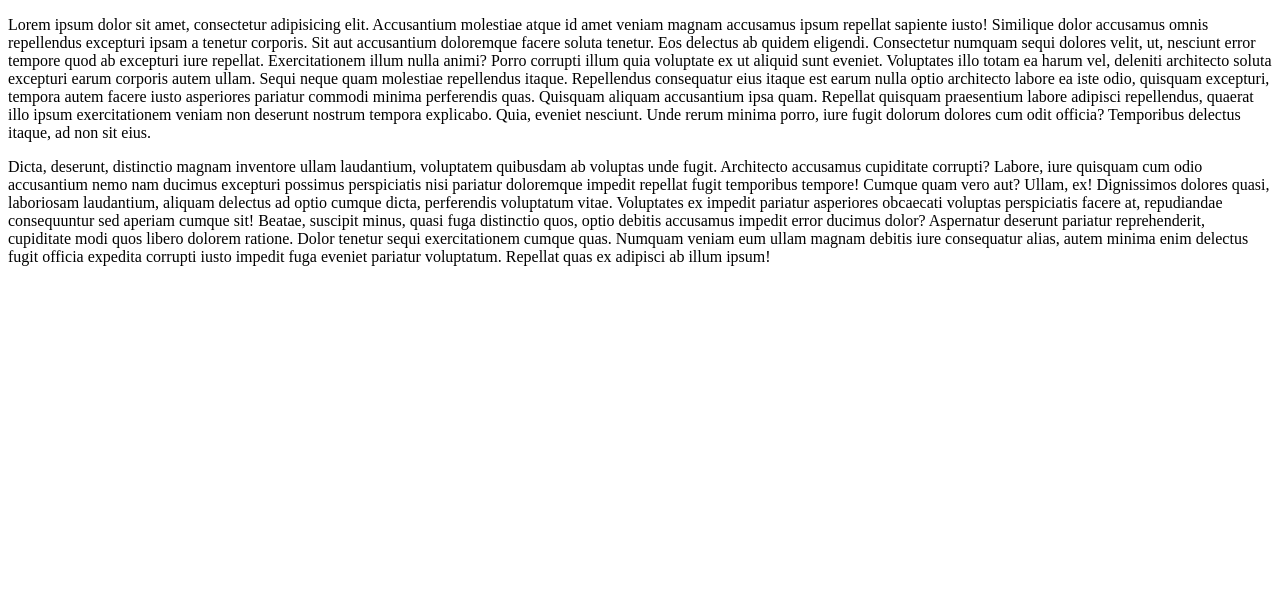
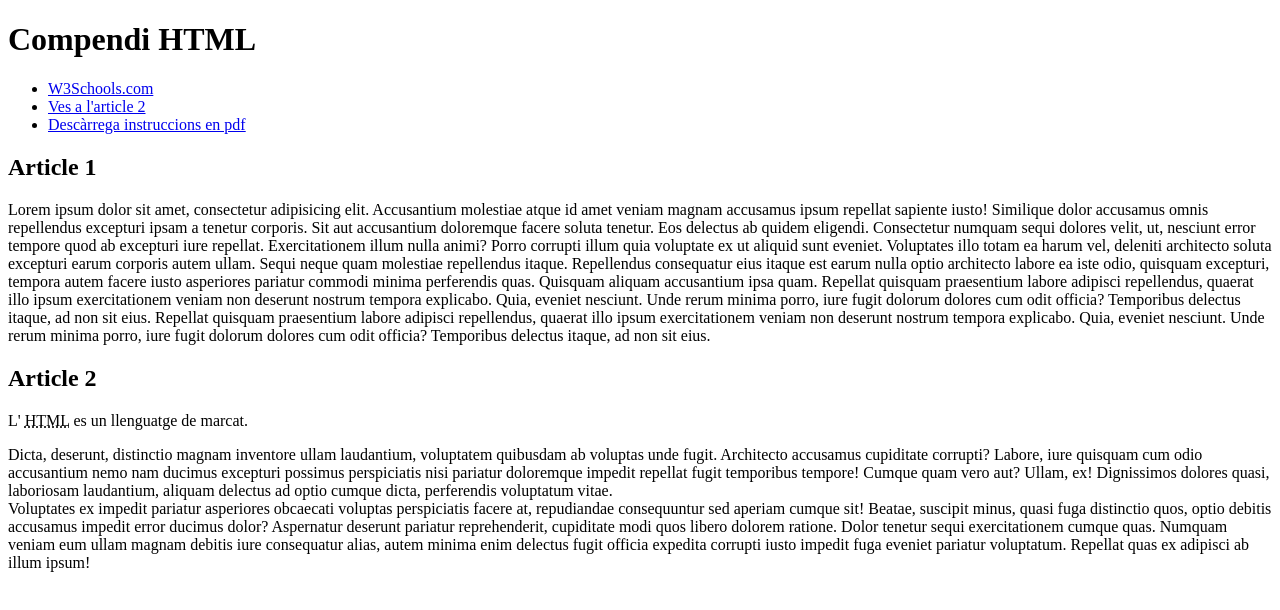
Before and after one commit to DavidCastelloBatet/UF1841-PAC-1-CASTELLO-DAVID-77314366G, a plain HTML site: page index.html in a window 1280 px wide. Drawn offline with Linux system fonts and the light colour scheme.

Commit message:
Semantica a nivell de text

```diff
--- a/index.html
+++ b/index.html
@@ -14,13 +14,40 @@
   </head>
   <body>
     <!-- Encapçalats (header) -->
-    <header></header>
+    <header>
+      <!-- Encapçalat H1,...) -->
+      <h1>Compendi HTML</h1>
+      <nav>
+        <ul>
+          <li>
+            <!-- Un enllaç a una pagina -->
+            <a href="https://www.w3schools.com" target="_blank"
+              >W3Schools.com</a
+            >
+          </li>
+          <li>
+            <!-- Un enllaç a una ancora del propi document -->
+            <a href="#article2">Ves a l'article 2</a>
+          </li>
+          <li>
+            <!-- Un enllaç que descarrega un document en format pdf -->
+            <a href="./instruccions.pdf" download="instruccions"
+              >Descàrrega instruccions en pdf</a
+            >
+          </li>
+        </ul>
+      </nav>
+    </header>
     <!-- i un cos-->
     <main>
       <!-- Seccions de document -->
+      <!-- Seccio articles -->
       <section>
         <!-- Articles -->
         <article>
+          <header>
+            <h2>Article 1</h2>
+          </header>
           <p>
             Lorem ipsum dolor sit amet, consectetur adipisicing elit.
             Accusantium molestiae atque id amet veniam magnam accusamus ipsum
@@ -39,10 +66,23 @@
             adipisci repellendus, quaerat illo ipsum exercitationem veniam non
             deserunt nostrum tempora explicabo. Quia, eveniet nesciunt. Unde
             rerum minima porro, iure fugit dolorum dolores cum odit officia?
-            Temporibus delectus itaque, ad non sit eius.
+            Temporibus delectus itaque, ad non sit eius. Repellat quisquam
+            praesentium labore adipisci repellendus, quaerat illo ipsum
+            exercitationem veniam non deserunt nostrum tempora explicabo. Quia,
+            eveniet nesciunt. Unde rerum minima porro, iure fugit dolorum
+            dolores cum odit officia? Temporibus delectus itaque, ad non sit
+            eius.
           </p>
         </article>
-        <article>
+        <article id="article2">
+          <header>
+            <h2>Article 2</h2>
+          </header>
+          <p>
+            <!-- Una abreviació marcada com a tal -->
+            L' <abbr title="Hipertext Markup Languaje">HTML</abbr> es un
+            llenguatge de marcat.
+          </p>
           <p>
             Dicta, deserunt, distinctio magnam inventore ullam laudantium,
             voluptatem quibusdam ab voluptas unde fugit. Architecto accusamus
@@ -51,6 +91,7 @@
             impedit repellat fugit temporibus tempore! Cumque quam vero aut?
             Ullam, ex! Dignissimos dolores quasi, laboriosam laudantium, aliquam
             delectus ad optio cumque dicta, perferendis voluptatum vitae.
+            <!-- Salt de linea --><br />
             Voluptates ex impedit pariatur asperiores obcaecati voluptas
             perspiciatis facere at, repudiandae consequuntur sed aperiam cumque
             sit! Beatae, suscipit minus, quasi fuga distinctio quos, optio
@@ -63,6 +104,13 @@
           </p>
         </article>
       </section>
+      <!-- Seccio formulari  -->
+      <section>
+        <form
+          action="http://www.host.cat/xal/ifcd0210/index.php"
+          method="post"
+        ></form>
+      </section>
     </main>
     <!-- Continguts relacionats -->
     <aside></aside>
```
Also changed, not shown: 2 other files.
